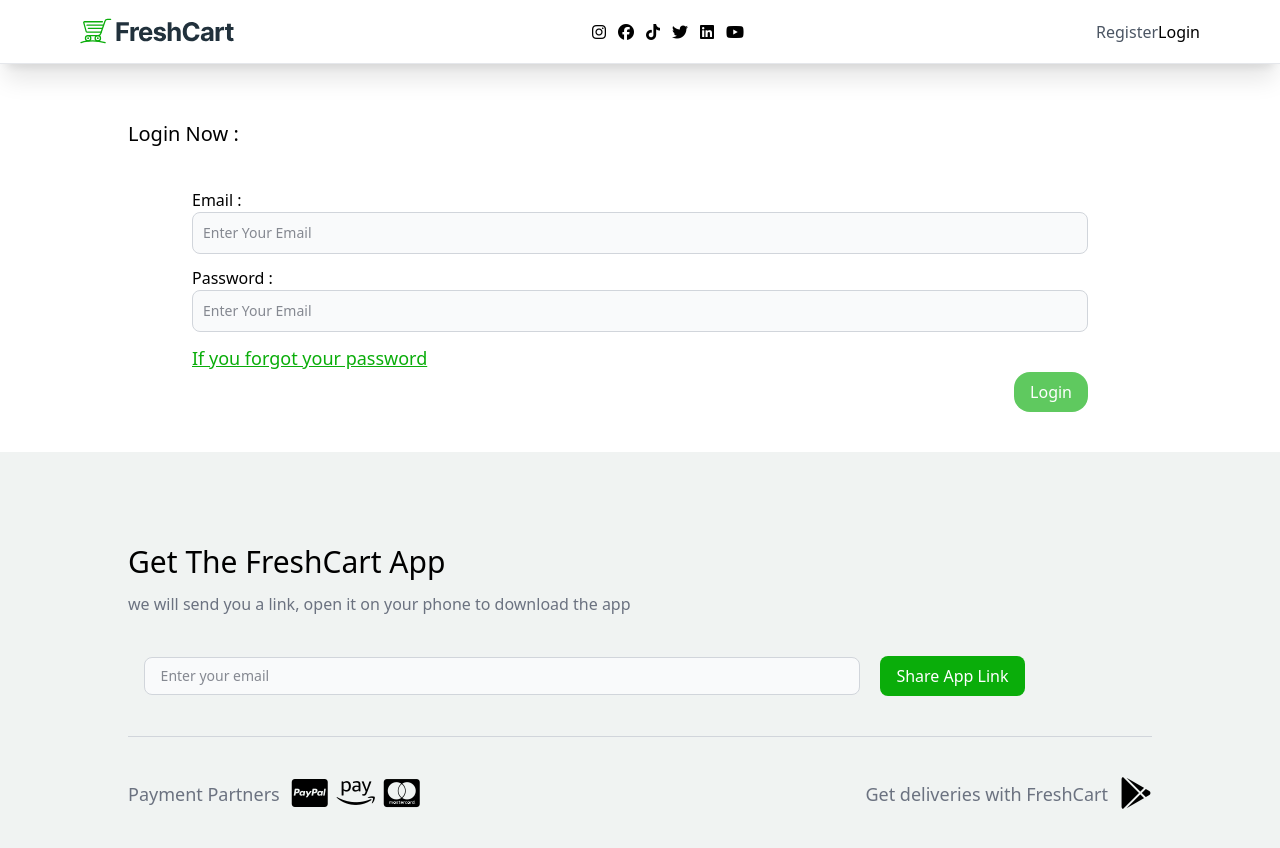
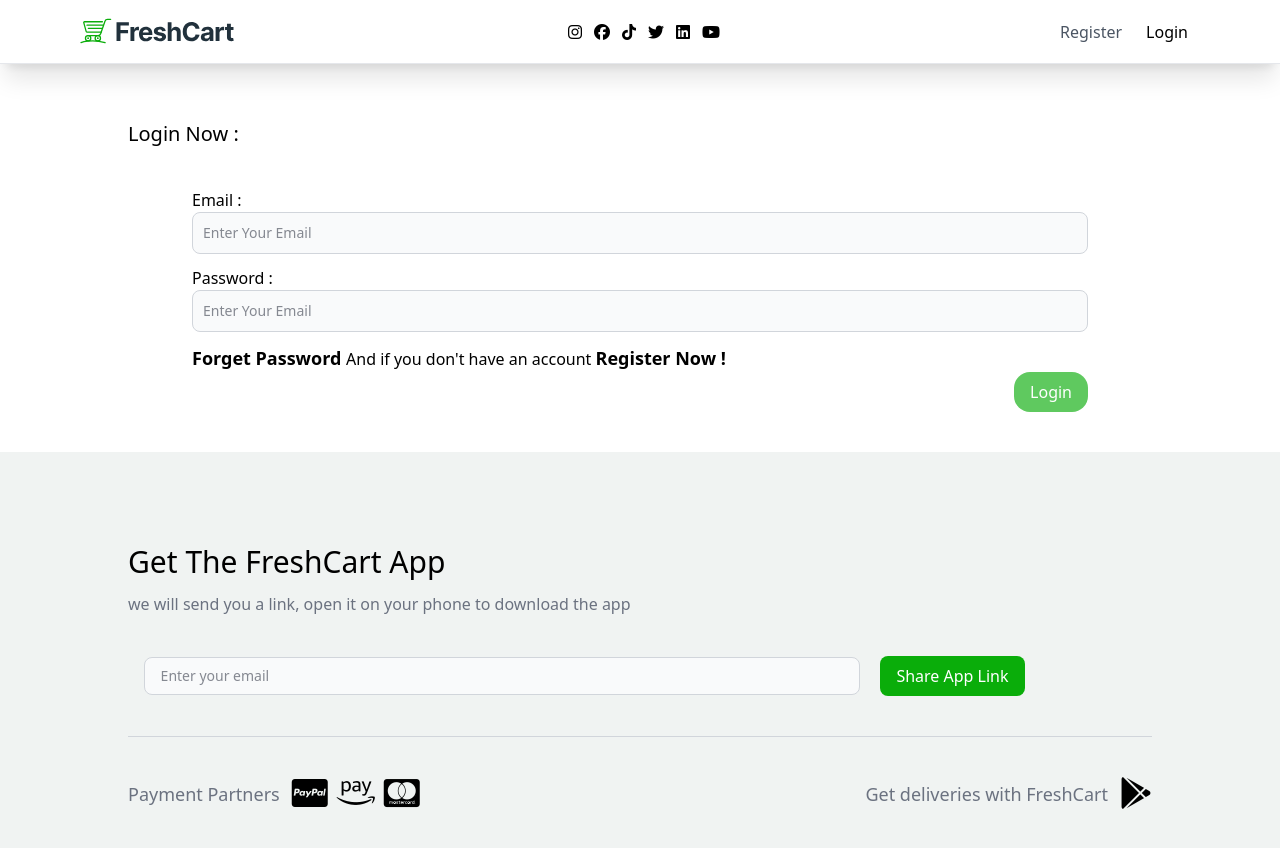
Before and after one commit to MohamedSamirMoussa/fresh-cart, a React (Vite) app: page /#/login in a window 1280 px wide. Shown: the top 848 px of the page. Built offline with nearby package versions, Linux system fonts and the light colour scheme.

Commit message:
handle design

```diff
--- a/src/Components/Login/Login.jsx
+++ b/src/Components/Login/Login.jsx
@@ -82,7 +82,9 @@
             <span className="font-medium">Error!</span> {formik.errors.password}
           </div> : ""}
 
-            <Link to={"/forgetPassword"} className="text-[#0aad0a] underline text-lg">If you forgot your password</Link>
+          <p>
+            <Link to={"/forgetPassword"} className=" hover:underline hover:text-[#0aad0a] duration-300 transition-all text-lg font-semibold">Forget Password </Link> And if you don't have an account <Link to={"/register"} className=" hover:underline hover:text-[#0aad0a] duration-300 transition-all text-lg font-semibold">Register Now !</Link>
+          </p>
 
           <div className="flex justify-end">
             <button type="submit" className="bg-[#0aad0a] text-white py-2 px-4 rounded-2xl cursor-pointer disabled:opacity-65 disabled:cursor-not-allowed" disabled={!formik.isValid || !formik.dirty || formik.isSubmitting}>
--- a/src/Components/Nav/Nav.jsx
+++ b/src/Components/Nav/Nav.jsx
@@ -65,8 +65,8 @@
                         </> : ""
                     }
                     {!token ? <>
-                        <NavLink to={"/register"} className="text-gray-600 md:hover:text-[#000] transition-all duration-500">Register</NavLink>
-                        <NavLink to={"/login"} className="text-gray-600 md:hover:text-[#000] transition-all duration-500">Login</NavLink>
+                        <NavLink to={"/register"} className="text-gray-600 mx-3 md:hover:text-[#000] transition-all duration-500">Register</NavLink>
+                        <NavLink to={"/login"} className="text-gray-600 mx-3 md:hover:text-[#000] transition-all duration-500">Login</NavLink>
                     </>
                         :
                         <button className="text-gray-600 mx-1.5 cursor-pointer md:hover:text-[#000] transition-all duration-500 " onClick={logout}>
```
Lines whose indentation alone changed are shown as unchanged.
